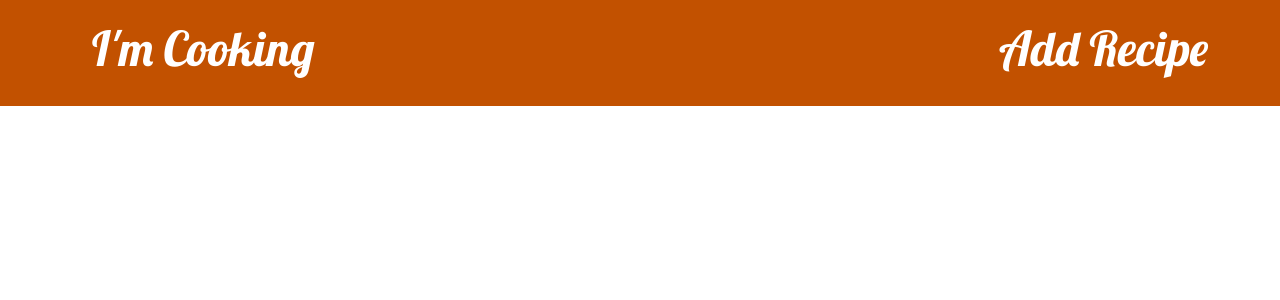
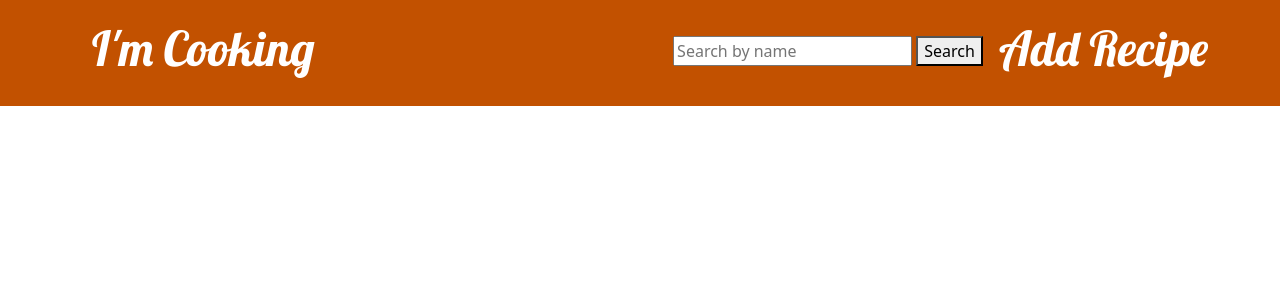
Before and after one commit to erhan-yasar/SWE573_v2, a Django app: page / in a window 1280 px wide. Shown: the top 300 px of the page. Run offline with Django 3.2, Linux system fonts and the light colour scheme; data that the repository does not hold is empty.

Commit message:
Added search by name field.

```diff
--- a/imcooking/imcookingdb/templates/imcookingdb/base.html
+++ b/imcooking/imcookingdb/templates/imcookingdb/base.html
@@ -13,7 +13,11 @@
           <div class="container">
 
             <h1 style="float: right; font-size: 12px !important;"><a href="{% url 'add_recipe' %}">Add Recipe</a></h1>
+            <form style="float:right; margin-top: 16px;margin-right: 16px;" method="get" action="{% url 'post_list' %}">
 
+                <input placeholder="Search by name" type="text" id="search" name="q">
+                <button type="submit">Search</button>
+            </form>
             <h1><a href="/">I'm Cooking</a></h1>
           </div>
         </header>
--- a/imcooking/imcookingdb/views.py
+++ b/imcooking/imcookingdb/views.py
@@ -3,6 +3,9 @@ from django.utils import timezone
 from .models import Recipe, Ingredient, Step
 from .forms import RecipeForm, IngredientFormSet, StepFormSet
 from django.http import FileResponse
+from django.db.models import Q
+from django.db.models import Prefetch
+import itertools
 
 
 
@@ -15,13 +18,25 @@ from django.http import FileResponse
 # Create your views here.
 
 def post_list(request):
-    posts = Recipe.objects.filter(published_date__lte=timezone.now()).order_by('-published_date')
+    query = request.GET.get('q')
+    if query :
+       posts = Recipe.objects.filter(Q(RecipeTitle__icontains=query) )
+        # if query=='' and queryI:
+        #     posts = Recipe.objects.filter(published_date__lte=timezone.now()).prefetch_related(Prefetch("ingredients",queryset=Ingredient.objects.filter(name=queryI),to_attr="filtered_ingredients"))
+        #& Recipe.objects.filter(published_date__lte=timezone.now())
+    else:
+        posts = Recipe.objects.filter(published_date__lte=timezone.now())
+    posts=posts.order_by('-published_date')
     for x in posts:
         if (x.RecipePhoto):
             result=x.RecipePhoto=x.RecipePhoto.url.split('/')
             if(len(result)>2):
                 x.RecipePhoto=result[2]
     return render(request, 'imcookingdb/post_list.html', {'posts':posts })
+
+def filtering_function(obj):
+    return any(x.name == "t2" for x in obj)
+
 
 
 def send_file(response,name):
@@ -37,7 +52,7 @@ def send_file(response,name):
 def RecipeTitle(request, pk):
     recipe = get_object_or_404(Recipe, RecipeId=pk)
     print("-----------------")
-    print(recipe.RecipeTitle)
+    print(list(recipe.ingredients.all()))
     return render(request, 'imcookingdb/RecipeTitle.html', {'recipe': recipe})
 
 # def add_recipe(request):
```
